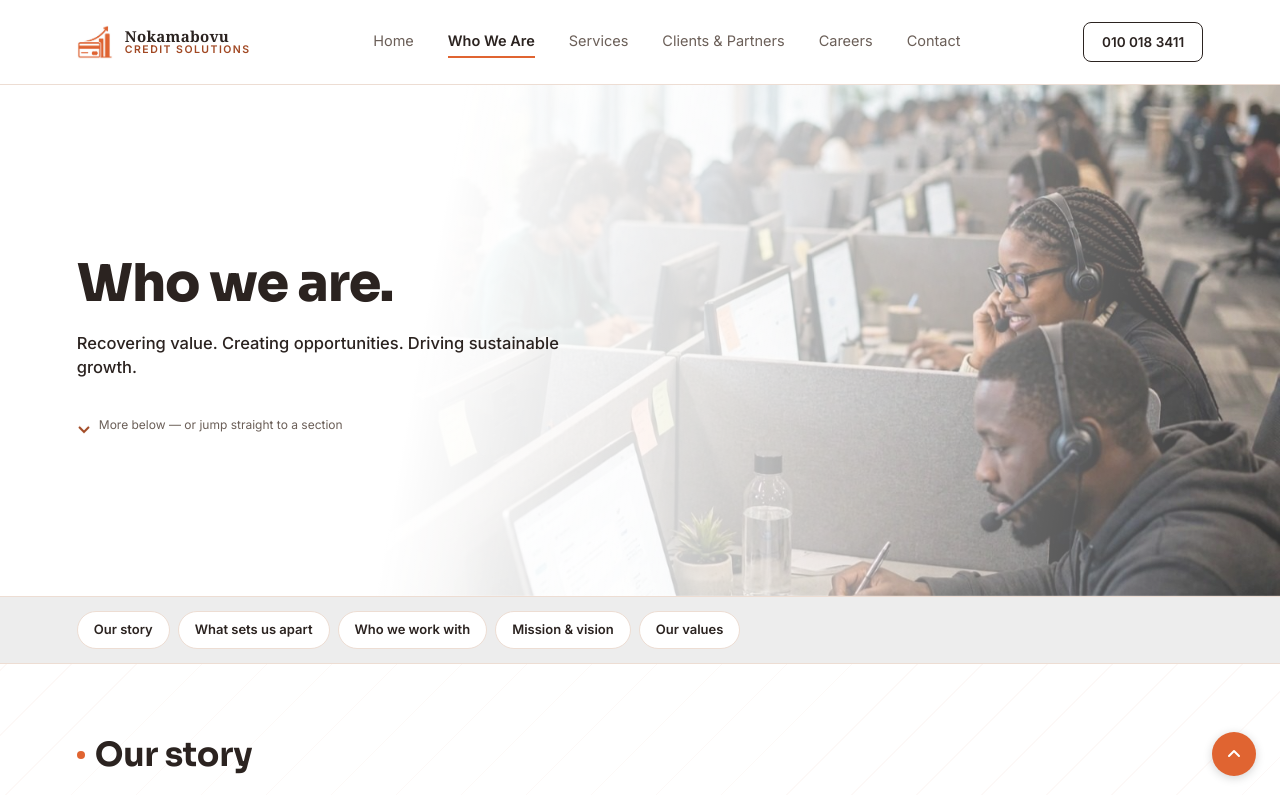
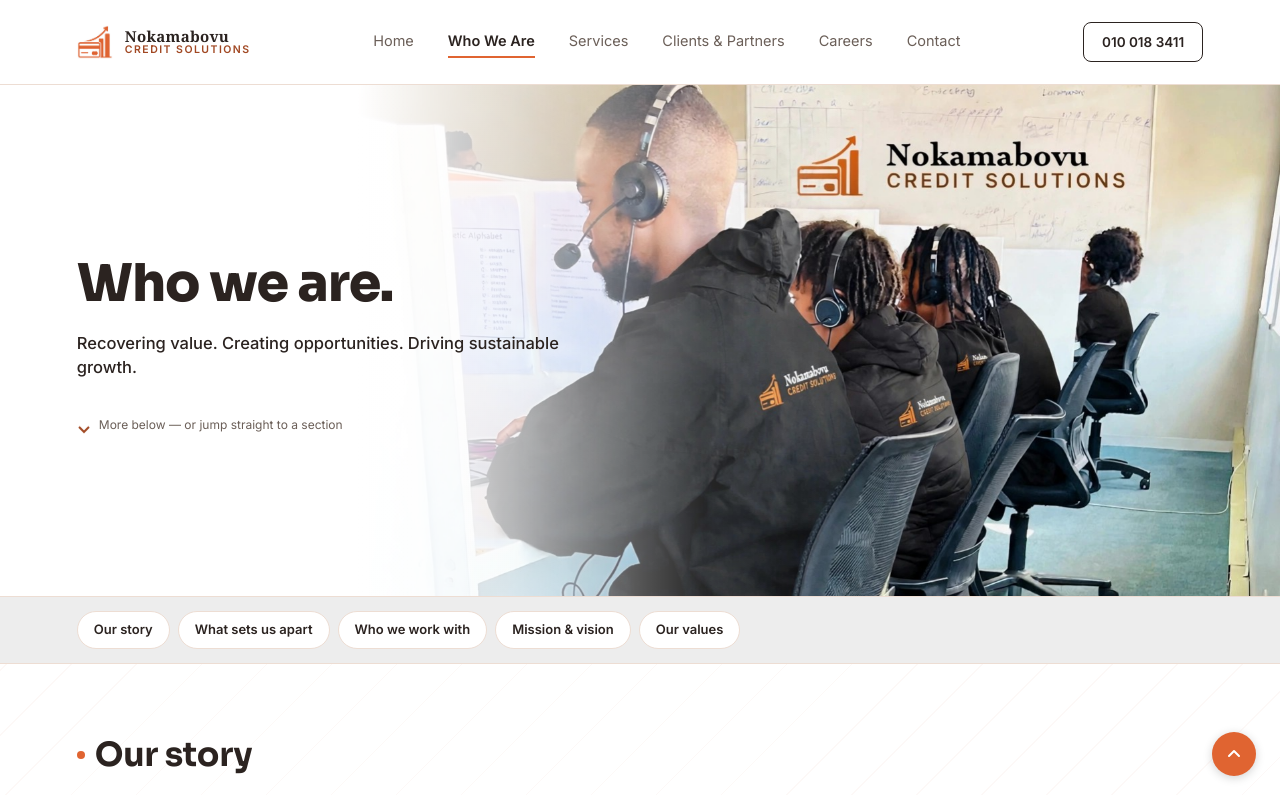
Before and after one commit to Esonasipho03/nokamabovu-credit-solutions, a Django app: page /about/ in a window 1280 px wide. Shown: the top 795 px of the page. Run offline with Django 5.2, Linux system fonts and the light colour scheme.

Commit message:
About hero shift, home desk photo crop

```diff
--- a/website/static/css/nokamabovu.css
+++ b/website/static/css/nokamabovu.css
@@ -709,3 +709,8 @@ img{ max-width:100%; display:block; }
 .car-card.c4{ width:46%; aspect-ratio:3/4; bottom:3%; right:3%; transform:rotate(4deg); z-index:4; }
 .car-card:hover, .car-card:focus{ transform:rotate(0) scale(1.07); z-index:10; box-shadow:0 22px 44px rgba(40,25,15,.28); }
 @media (prefers-reduced-motion:reduce){ .car-card{ transition:none; } }
+
+/* About hero: photo sits to the right so the first agent is not hidden by the fade */
+.about-hero-photo{ left:auto; right:0; width:72%; object-position:left 22%; }
+.about-hero-scrim{ background:linear-gradient(90deg, var(--paper) 0%, var(--paper) 28%, rgba(255,255,255,0.7) 40%, rgba(255,255,255,0.15) 55%, rgba(255,255,255,0) 68%); }
+@media (max-width:820px){ .about-hero-photo{ width:100%; object-position:center 22%; } .about-hero-scrim{ background:linear-gradient(180deg, rgba(255,255,255,0) 50%, var(--paper) 100%); } }
--- a/website/templates/about.html
+++ b/website/templates/about.html
@@ -5,8 +5,8 @@
 
   <section class="nkmb-hero">
     <div class="nkmb-hero-bg">
-      <img class="nkmb-hero-photo" src="{% static 'img/about-hero-bg.jpg' %}" alt="" style="object-position:center 68%;">
-      <div class="nkmb-hero-scrim"></div>
+      <img class="nkmb-hero-photo about-hero-photo" src="{% static 'img/about-hero-team.jpg' %}" alt="Nokamabovu call centre agents at work">
+      <div class="nkmb-hero-scrim about-hero-scrim"></div>
     </div>
     <div class="nkmb-hero-left">
       <h1>Who we are.</h1>
--- a/website/templates/home.html
+++ b/website/templates/home.html
@@ -66,8 +66,8 @@
         </p>
       </div>
       <div>
-        <div class="nkmb-photo wide" style="max-width:560px;">
-          <img src="{% static 'img/call-centre-team.jpg' %}" alt="Nokamabovu call centre agents at their desks" style="object-position:center 50%;">
+        <div class="nkmb-photo wide" style="max-width:560px; aspect-ratio:4/3;">
+          <img src="{% static 'img/desk-agent.jpg' %}" alt="A Nokamabovu agent at her desk with the company banner" style="object-position:center 50%;">
         </div>
         <p class="nkmb-photo-caption">Our call centre team, engaging every account directly</p>
       </div>
```
Also changed, not shown: website/static/img/about-hero-team.jpg (added), website/static/img/desk-agent.jpg (added).
